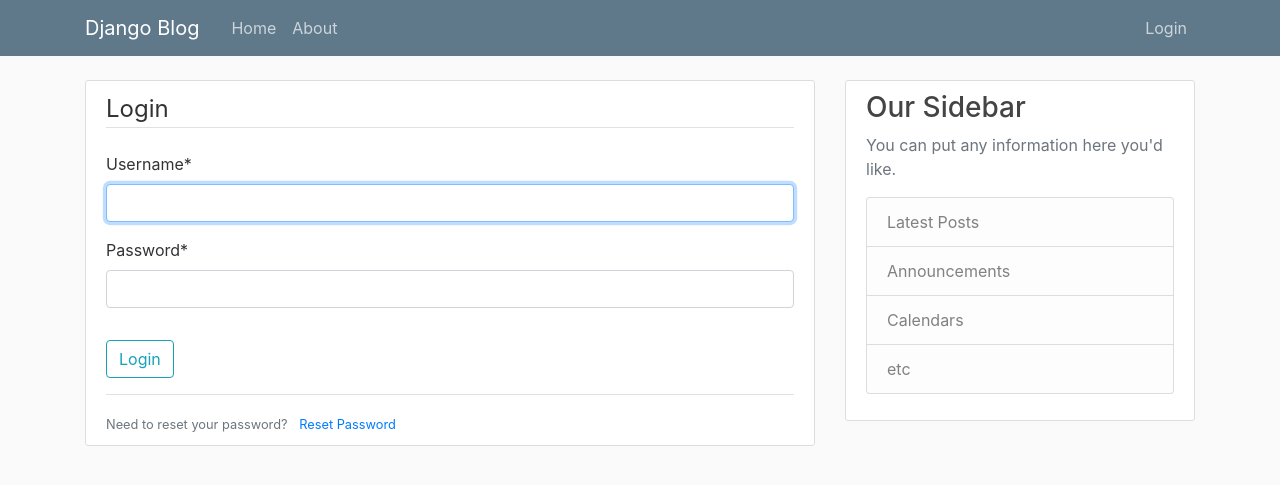
After one commit to jona-young/sportClub, a Django app: page /login/ in a window 1280 px wide. The commit adds this page. Shown: the top 485 px of the page. Run offline with Django 3.2, Linux system fonts and the light colour scheme; some libraries are stand-ins or nearby versions.

Commit message:
added login, logout, setup basic profile page

```diff
--- a/members/templates/members/base.html
+++ b/members/templates/members/base.html
@@ -33,8 +33,13 @@
             </div>
             <!-- Navbar Right Side -->
             <div class="navbar-nav">
-              <a class="nav-item nav-link" href="#">Login</a>
-              <a class="nav-item nav-link" href="#">Register</a>
+              {% if user.is_authenticated %}
+                <a class="nav-item nav-link" href="{% url 'profile' %}">Profile</a>
+                <a class="nav-item nav-link" href="{% url 'logout' %}">Logout</a>
+
+              {% else %}
+                <a class="nav-item nav-link" href="{% url 'login' %}">Login</a>
+              {% endif %}
             </div>
           </div>
         </div>
--- /dev/null
+++ b/members/templates/members/login.html
@@ -0,0 +1,21 @@
+{% extends "members/base.html" %}
+{% load crispy_forms_tags %}
+{% block content %}
+    <div class="content-section">
+        <form method="POST">
+            {% csrf_token %}
+            <fieldset class="form-group">
+                <legend class="border-bottom mb-4">Login</legend>
+                {{ form|crispy }}
+            </fieldset>
+            <div class="form-group">
+                <button class="btn btn-outline-info" type="submit">Login</button>
+            </div>
+        </form>
+        <div class="border-top pt-3">
+            <small class="text-muted">
+                Need to reset your password? <a class="ml-2" href="#">Reset Password</a>
+            </small>
+        </div>
+    </div>
+{% endblock content %}
--- /dev/null
+++ b/members/templates/members/profile.html
@@ -0,0 +1,5 @@
+{% extends "members/base.html" %}
+{% load crispy_forms_tags %}
+{% block content %}
+    <h1>{{ user.username }}</h1>
+{% endblock content %}
--- a/members/views.py
+++ b/members/views.py
@@ -1,6 +1,7 @@
 from django.shortcuts import render
 from django.http import HttpResponse
 from .models import Members
+from django.contrib.auth.decorators import login_required
 
 # Create your views here.
 def home(request):
@@ -8,3 +9,7 @@
         'members': Members.objects.all()
     }
     return render(request, 'members/home.html', context)
+
+@login_required
+def profile(request):
+    return render(request, 'members/profile.html')
--- a/sportClub/urls.py
+++ b/sportClub/urls.py
@@ -15,8 +15,14 @@
 """
 from django.contrib import admin
 from django.urls import path, include
+from django.contrib.auth import views as auth_views
+from members import views as member_views
 
 urlpatterns = [
     path('admin/', admin.site.urls),
     path('members/', include('members.urls')),
+    path('login/', auth_views.LoginView.as_view(template_name='members/login.html'), name='login'),
+    path('logout/', auth_views.LogoutView.as_view(template_name='members/logout.html'), name='logout'),
+    path('profile/', member_views.profile, name='profile'),
+
 ]
```
Also changed, not shown: members/models.py (+4 -3 lines), members/templates/members/logout.html (added, +9 -0 lines), sportClub/settings.py (+7 -0 lines), db.sqlite3, members/migrations/0002_auto_20200601_1836.py (added).
